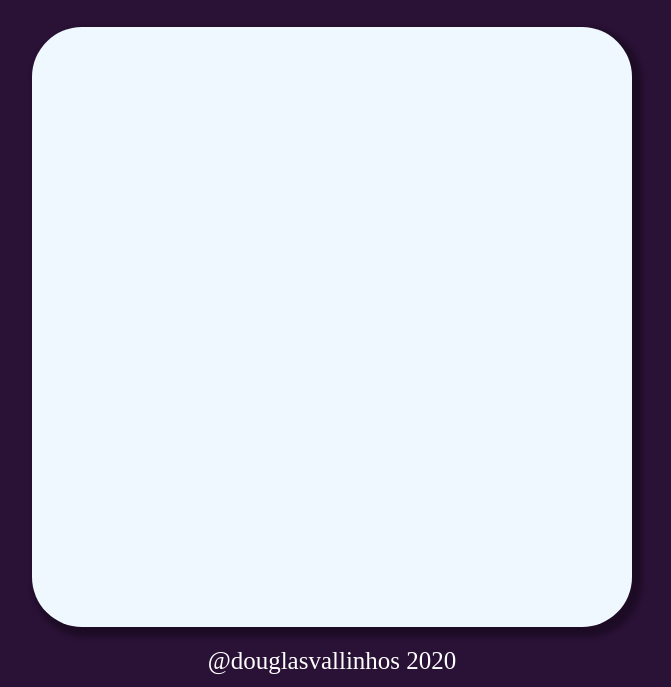
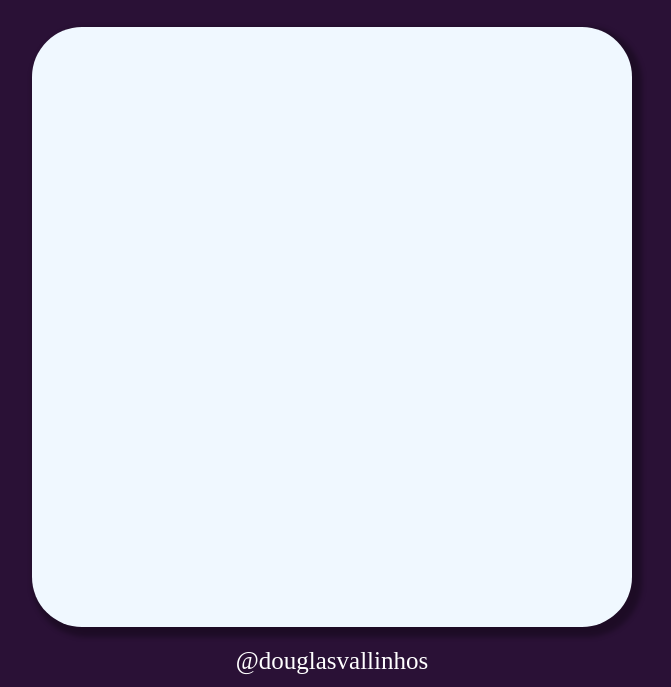
Before and after one commit to douglasvallinhos/teste-alura-linux, a plain HTML site: page index.html in a window 1280 px wide. Shown: the part 113-800 px from the top of the page, without its empty margins (308-979 px from the left). Drawn offline with Linux system fonts and the light colour scheme.

Commit message:
removido data

```diff
--- a/index.html
+++ b/index.html
@@ -55,7 +55,7 @@
     </section>
     <footer>
         <p>
-            @douglasvallinhos 2020
+            @douglasvallinhos
         </p>
     </footer>
 
```
